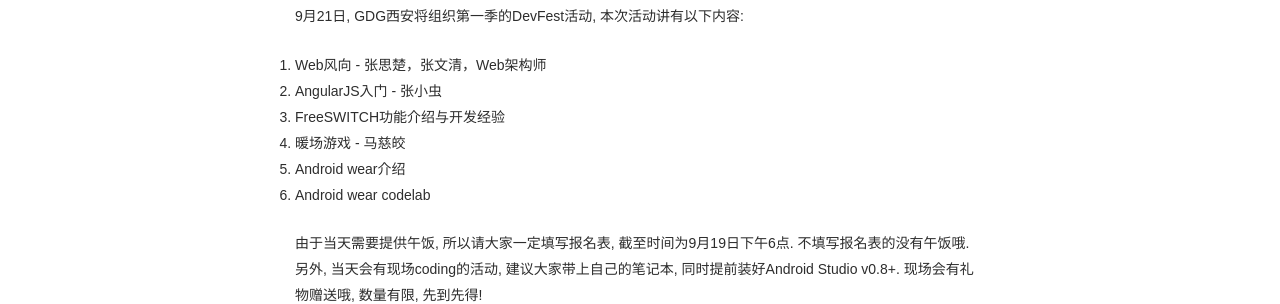
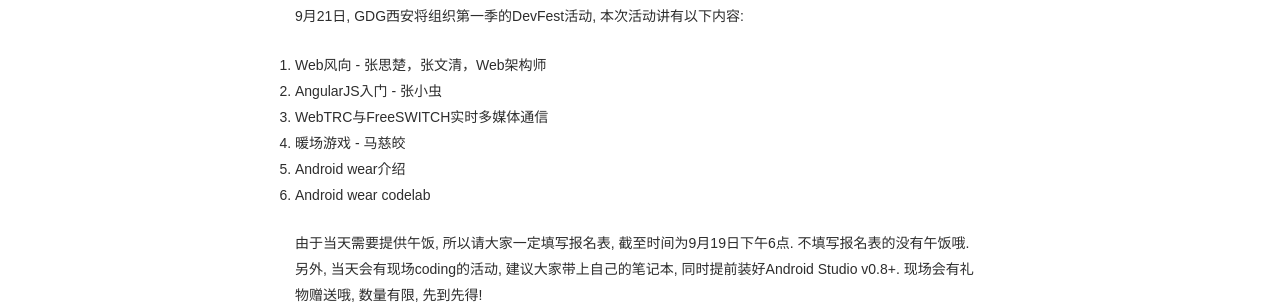
Before and after one commit to yitong-ovo/GDG-Xian.github.io, a Jekyll site: the page built from _posts/2014-09-13-2014-devfest-season1.md, in a window 1280 px wide. Shown: the part 306-610 px from the top of the page. Built offline with Jekyll 4.4.1, drawn with Linux system fonts in a browser that asks for light colours; comment, search, counter and statistics services are not loaded.

Commit message:
update devfest 1

```diff
--- a/_posts/2014-09-13-2014-devfest-season1.md
+++ b/_posts/2014-09-13-2014-devfest-season1.md
@@ -8,7 +8,7 @@
 
 1. Web风向 - 张思楚，张文清，Web架构师
 2. AngularJS入门 - 张小虫
-3. FreeSWITCH功能介绍与开发经验
+3. WebTRC与FreeSWITCH实时多媒体通信
 4. 暖场游戏 - 马慈皎
 5. Android wear介绍
 6. Android wear codelab
```
